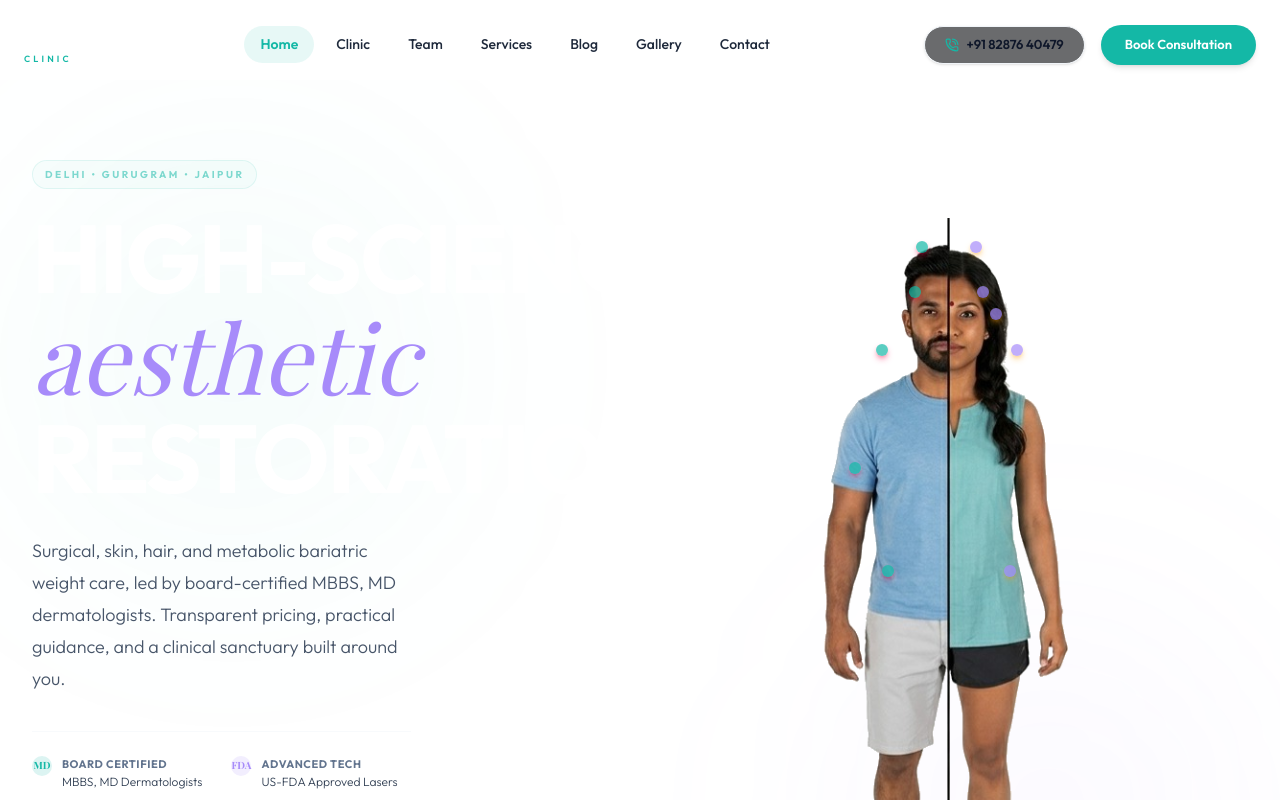
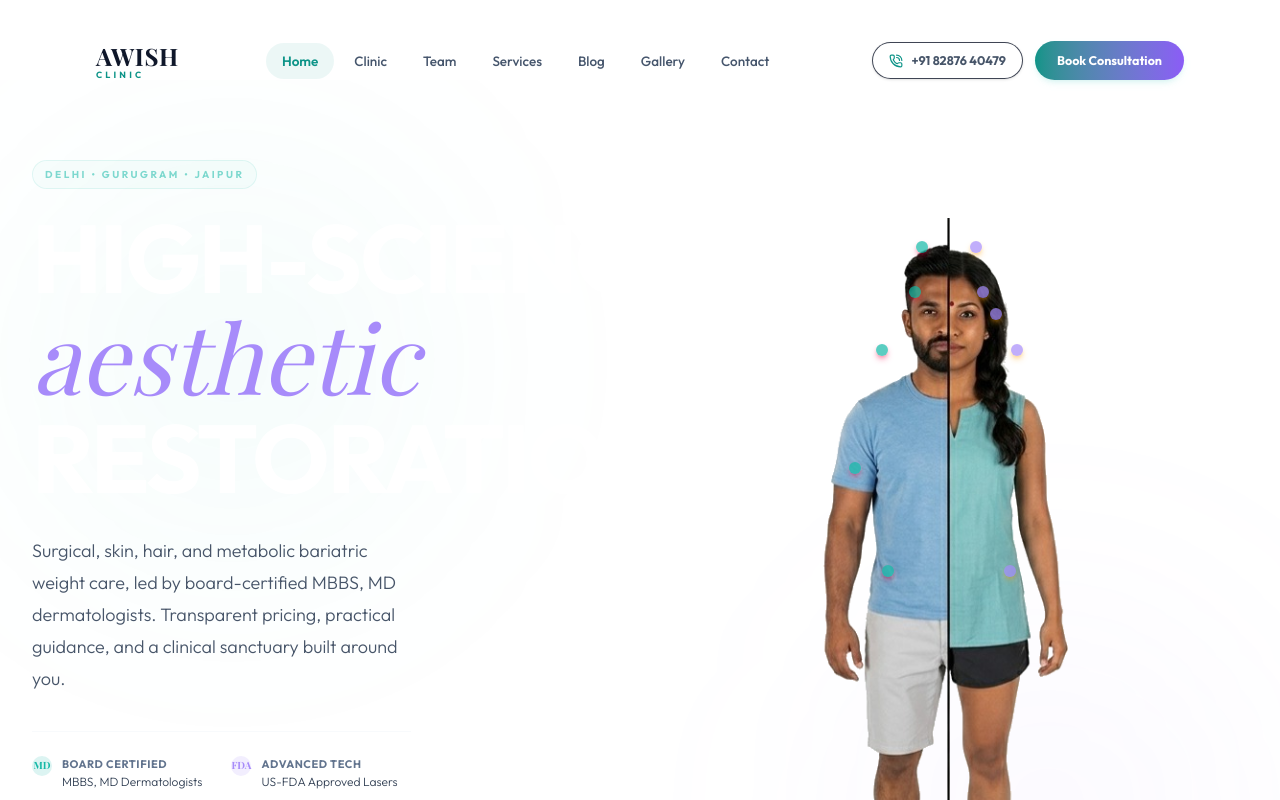
Before and after one commit to Abhiboss07/Awish-Clinic, a Next.js app: page / in a window 1280 px wide. Shown: the top 800 px of the page. Built offline with nearby package versions, Linux system fonts and the light colour scheme; a web font is replaced by a local one.

Commit message:
style: refactor Header and Footer to floating pill glass and airy layouts

```diff
--- a/src/components/Header.tsx
+++ b/src/components/Header.tsx
@@ -13,7 +13,7 @@ export default function Header() {
 
   useEffect(() => {
     const handleScroll = () => {
-      setScrolled(window.scrollY > 40);
+      setScrolled(window.scrollY > 30);
     };
 
     window.addEventListener("scroll", handleScroll);
@@ -33,40 +33,40 @@ export default function Header() {
   return (
     <>
       <header
-        className={`fixed top-0 left-0 w-full z-50 transition-all duration-500 ${
+        className={`fixed left-1/2 -translate-x-1/2 w-[92%] sm:w-[90%] max-w-7xl z-50 transition-all duration-500 ${
           scrolled
-            ? "py-3 bg-clinic-bg/90 backdrop-blur-md border-b border-slate-900/60 shadow-[0_12px_40px_rgba(0,0,0,0.5)]"
-            : "py-6 bg-transparent"
+            ? "top-4 py-3 glass-hud border border-white/60 shadow-lg shadow-teal-500/2"
+            : "top-6 py-4 bg-transparent border-transparent"
         }`}
       >
-        <div className="max-w-7xl mx-auto px-6 flex items-center justify-between">
+        <div className="px-6 sm:px-8 flex items-center justify-between">
           {/* Logo */}
-          <Link href="/" className="flex flex-col group">
-            <span className="font-serif text-2xl font-bold tracking-wide text-white group-hover:text-brand-pink transition-colors duration-300">
+          <Link href="/" className="flex flex-col group select-none">
+            <span className="font-serif text-2xl font-bold tracking-wide text-clinic-dark group-hover:text-brand-teal transition-colors duration-300">
               AWISH
             </span>
-            <span className="text-[9px] font-semibold tracking-[0.35em] text-brand-pink -mt-1 uppercase">
+            <span className="text-[9px] font-bold tracking-[0.35em] text-brand-teal -mt-1 uppercase">
               CLINIC
             </span>
           </Link>
 
           {/* Desktop Nav Links */}
-          <nav className="hidden lg:flex items-center gap-1.5">
+          <nav className="hidden lg:flex items-center gap-1">
             {navLinks.map((link) => {
               const isActive = pathname === link.href;
               return (
                 <Link
                   key={link.name}
                   href={link.href}
-                  className={`relative px-4 py-2 text-[14px] font-medium transition-all duration-300 rounded-full hover:text-brand-pink ${
-                    isActive ? "text-brand-pink font-semibold" : "text-slate-300"
+                  className={`relative px-4 py-2 text-[13.5px] font-medium transition-all duration-300 rounded-full hover:text-brand-teal ${
+                    isActive ? "text-brand-teal font-semibold" : "text-slate-600"
                   }`}
                 >
                   {link.name}
                   {isActive && (
                     <motion.div
                       layoutId="activeNavBg"
-                      className="absolute inset-0 bg-brand-pink/10 rounded-full -z-10"
+                      className="absolute inset-0 bg-brand-teal/8 rounded-full -z-10"
                       transition={{ type: "spring", stiffness: 380, damping: 30 }}
                     />
                   )}
@@ -76,17 +76,17 @@ export default function Header() {
           </nav>
 
           {/* Nav Actions */}
-          <div className="hidden lg:flex items-center gap-4">
+          <div className="hidden lg:flex items-center gap-3">
             <a
               href="tel:+918287640479"
-              className="flex items-center gap-2 rounded-full border border-slate-800 bg-[#08090d]/60 text-slate-200 hover:bg-slate-900 transition-colors px-5 py-2 text-[13px] font-semibold shadow-sm"
+              className="flex items-center gap-2 rounded-full border border-slate-200/80 bg-white/70 text-slate-700 hover:bg-slate-50 transition-all px-4 py-2 text-[12.5px] font-bold shadow-sm"
             >
-              <PhoneCall className="w-3.5 h-3.5 text-brand-pink" />
+              <PhoneCall className="w-3.5 h-3.5 text-brand-teal" />
               +91 82876 40479
             </a>
             <Link
               href="/contact#booking"
-              className="inline-flex items-center justify-center font-semibold rounded-full bg-brand-pink text-white hover:bg-rose-700 shadow-md hover:shadow-lg hover:shadow-rose-950/20 transition-all duration-300 px-6 py-2.5 text-[13px]"
+              className="inline-flex items-center justify-center font-bold rounded-full bg-gradient-to-r from-brand-teal to-brand-lavender text-white hover:opacity-95 shadow-md shadow-teal-500/10 hover:shadow-lg hover:shadow-teal-500/20 transition-all duration-300 px-5.5 py-2.5 text-[12.5px]"
             >
               Book Consultation
             </Link>
@@ -95,7 +95,7 @@ export default function Header() {
           {/* Mobile Nav Toggle */}
           <button
             onClick={() => setIsOpen(!isOpen)}
-            className="lg:hidden p-2 text-slate-300 hover:text-brand-pink transition-colors z-50"
+            className="lg:hidden p-2 text-slate-700 hover:text-brand-teal transition-colors z-50"
             aria-label="Toggle Navigation"
           >
             {isOpen ? <X className="w-6 h-6" /> : <Menu className="w-6 h-6" />}
@@ -111,7 +111,7 @@ export default function Header() {
             animate={{ opacity: 1, y: 0 }}
             exit={{ opacity: 0, y: -20 }}
             transition={{ duration: 0.3, ease: "easeInOut" }}
-            className="fixed inset-0 bg-clinic-bg/98 backdrop-blur-lg z-40 flex flex-col items-center justify-center gap-6 lg:hidden"
+            className="fixed inset-0 bg-white/95 backdrop-blur-xl z-40 flex flex-col items-center justify-center gap-6 lg:hidden"
           >
             {navLinks.map((link) => {
               const isActive = pathname === link.href;
@@ -120,8 +120,8 @@ export default function Header() {
                   key={link.name}
                   href={link.href}
                   onClick={() => setIsOpen(false)}
-                  className={`text-2xl font-medium tracking-wide transition-colors ${
-                    isActive ? "text-brand-pink font-bold" : "text-slate-300 hover:text-brand-pink"
+                  className={`text-2xl font-semibold tracking-wide transition-colors ${
+                    isActive ? "text-brand-teal font-extrabold" : "text-slate-600 hover:text-brand-teal"
                   }`}
                 >
                   {link.name}
@@ -131,15 +131,15 @@ export default function Header() {
             <div className="flex flex-col gap-4 mt-8 w-full max-w-xs px-6">
               <a
                 href="tel:+918287640479"
-                className="flex items-center justify-center gap-2 rounded-full border border-slate-800 bg-[#08090d]/60 px-5 py-3 text-sm font-semibold text-slate-200 hover:bg-slate-900 transition-colors"
+                className="flex items-center justify-center gap-2 rounded-full border border-slate-200 bg-white/90 px-5 py-3.5 text-sm font-bold text-slate-700 hover:bg-slate-50 transition-colors shadow-sm"
               >
-                <PhoneCall className="w-4 h-4 text-brand-pink" />
+                <PhoneCall className="w-4 h-4 text-brand-teal" />
                 +91 82876 40479
               </a>
               <Link
                 href="/contact#booking"
                 onClick={() => setIsOpen(false)}
-                className="inline-flex items-center justify-center font-semibold rounded-full bg-brand-pink text-white px-6 py-3.5 text-sm shadow-md hover:bg-rose-700 transition-colors"
+                className="inline-flex items-center justify-center font-bold rounded-full bg-gradient-to-r from-brand-teal to-brand-lavender text-white px-6 py-4 text-sm shadow-md shadow-teal-500/10 hover:opacity-95 transition-all"
               >
                 Book Consultation
               </Link>
```
Also changed, not shown: src/components/Footer.tsx (+25 -25 lines).
